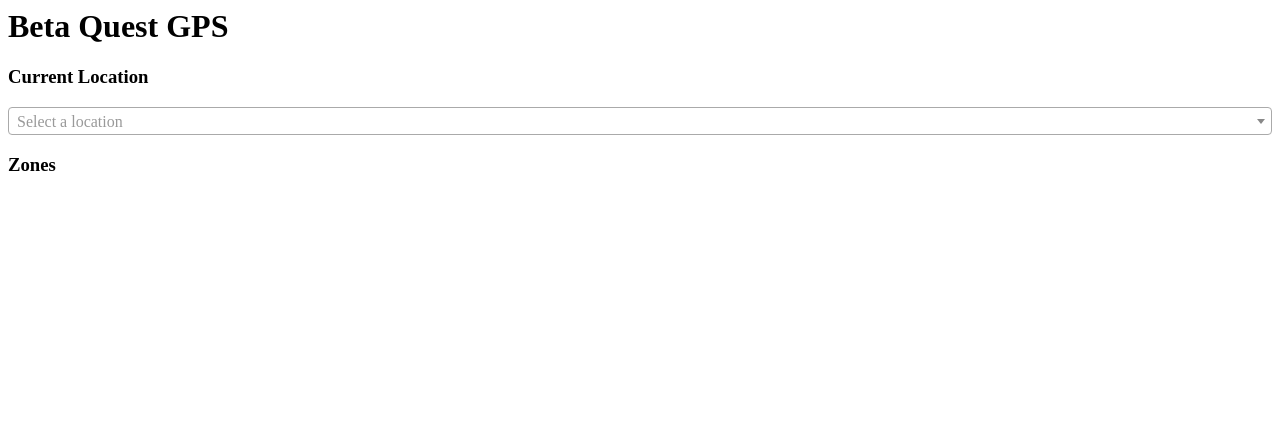
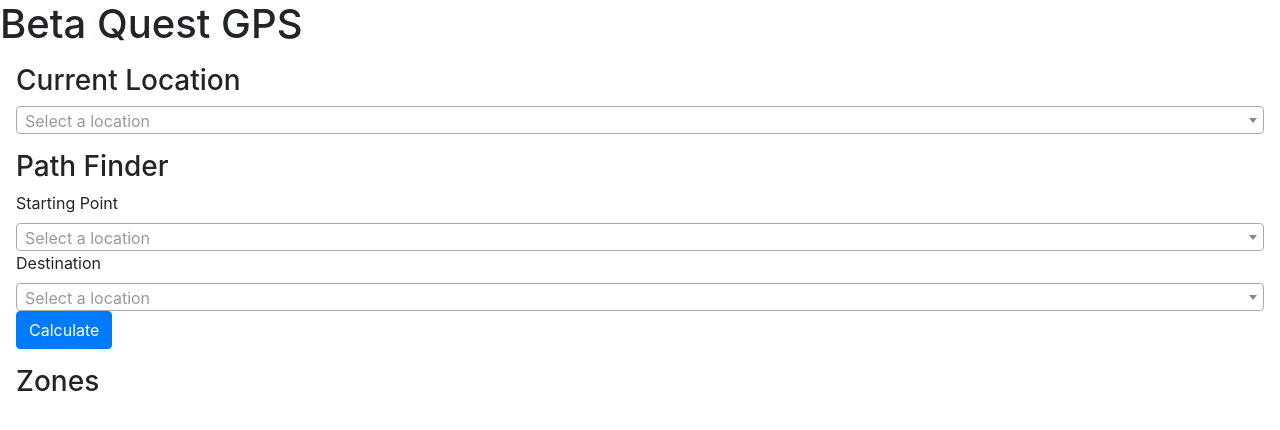
Before and after one commit to Camtendo/beta-quest-gps, a website: page index.html in a window 1280 px wide. Drawn offline with nearby package versions, Linux system fonts and the light colour scheme.

Commit message:
Start adding path finder

```diff
--- a/index.html
+++ b/index.html
@@ -2,15 +2,37 @@
     Beta Quest GPS
 </h1>
 
-<h3>Current Location</h3>
-<select class="current-location-select">
-    <option></option>
-</select>
+<div class="section-container">
+    <h3>Current Location</h3>
+    <select class="current-location-select">
+        <option></option>
+    </select>
+</div>
 
-<h3>Zones</h3>
-<div class="zone-target"></div>
+<div class="section-container">
+    <h3>Path Finder</h3>
+    <label for="start">Starting Point</label>
+    <select class="path-finder-start" name="start" id="start">
+        <option></option>
+    </select>
+
+    <label for="end">Destination</label>
+    <select class="path-finder-end" name="end" id="end">
+        <option></option>
+    </select>
+
+    <button class="btn btn-primary">Calculate</button>
+</div>
+
+<div class="section-container">
+    <h3 class="zone-title">Zones</h3>
+    <div class="zone-target row"></div>
+</div>
+
 
 <script src="https://code.jquery.com/jquery-2.2.4.min.js" integrity="sha256-BbhdlvQf/xTY9gja0Dq3HiwQF8LaCRTXxZKRutelT44="crossorigin="anonymous"></script>
 <script src="https://cdnjs.cloudflare.com/ajax/libs/select2/4.0.6-rc.0/js/select2.min.js"></script>
 <link href="https://cdnjs.cloudflare.com/ajax/libs/select2/4.0.6-rc.0/css/select2.min.css" rel="stylesheet" />
 <script src="/scripts/zone-tracker.js"></script>
+<link href="/styles/main.css" rel="stylesheet" />
+<link href="https://stackpath.bootstrapcdn.com/bootstrap/4.1.1/css/bootstrap.min.css" rel="stylesheet" integrity="sha384-WskhaSGFgHYWDcbwN70/dfYBj47jz9qbsMId/iRN3ewGhXQFZCSftd1LZCfmhktB" crossorigin="anonymous">
--- a/public/scripts/zone-tracker.js
+++ b/public/scripts/zone-tracker.js
@@ -470,7 +470,7 @@ var mapState = [
   generateNode(allKeys.morpha, [
 	  createZone(allKeys.warp, allKeys.lake),
   ]),
-  generateNode(allKeys.bomgo, [
+  generateNode(allKeys.bongo, [
 	  createZone(allKeys.warp, allKeys.grave),
   ]),
   generateNode(allKeys.twinrova, [
@@ -489,17 +489,17 @@ var mapState = [
   ]),
 ];
 
-console.log(mapState);
-
 function buildZoneInputs(zones) {
   var $zoneTarget = $('.zone-target');
 
   zones.forEach((z, index) => {
     // Multiple by 10 so that select2 doesn't change the current-location select by accident
     // Dumb AF
+    var zoneContainer = $('<div class="zone-container col-sm-3"></div>');
     var zoneLabel = $(`<label for=${index*10}>${z.id}</div>`);
     var newSelect = $(`<select id=${index*10} data-zoneId=${z.id} class="zone-select ${z.id}"></select>`);
-    $zoneTarget.append(zoneLabel, newSelect);
+    zoneContainer.append(zoneLabel, newSelect);
+    $zoneTarget.append(zoneContainer);
     newSelect.select2({
       data: generateZoneSelectData(z),
       tags: true,
@@ -544,4 +544,18 @@ $(document).ready(function () {
     var node = getNode(mapState, currentNodeId);
     buildZoneInputs(node.zones);
   });
+
+  var $pathStartSelect = $('.path-finder-start');
+  $pathStartSelect.select2({
+    data: generateCurrentLocationSelectData(mapState),
+    placeholder: "Select a location",
+    width: '100%'
+  });
+
+  var $pathEndSelect = $('.path-finder-end');
+  $pathEndSelect.select2({
+    data: generateCurrentLocationSelectData(mapState),
+    placeholder: "Select a location",
+    width: '100%'
+  });
 });
--- /dev/null
+++ b/public/styles/main.css
@@ -0,0 +1,7 @@
+.zone-container {
+    margin: 1rem;
+}
+
+.section-container {
+    margin: 1rem;
+}
```
Also changed, not shown: public/scripts/path-finder.js (added).
